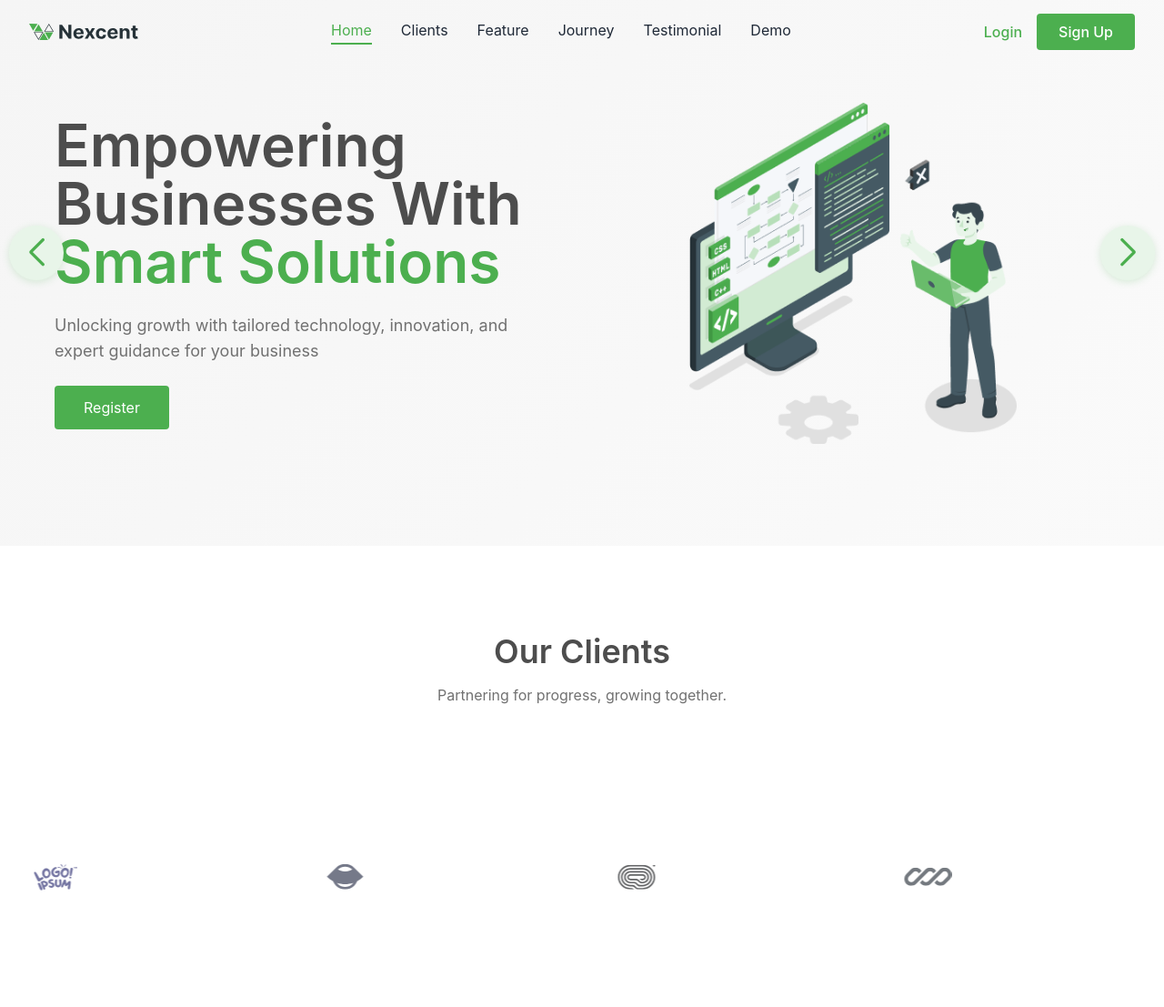
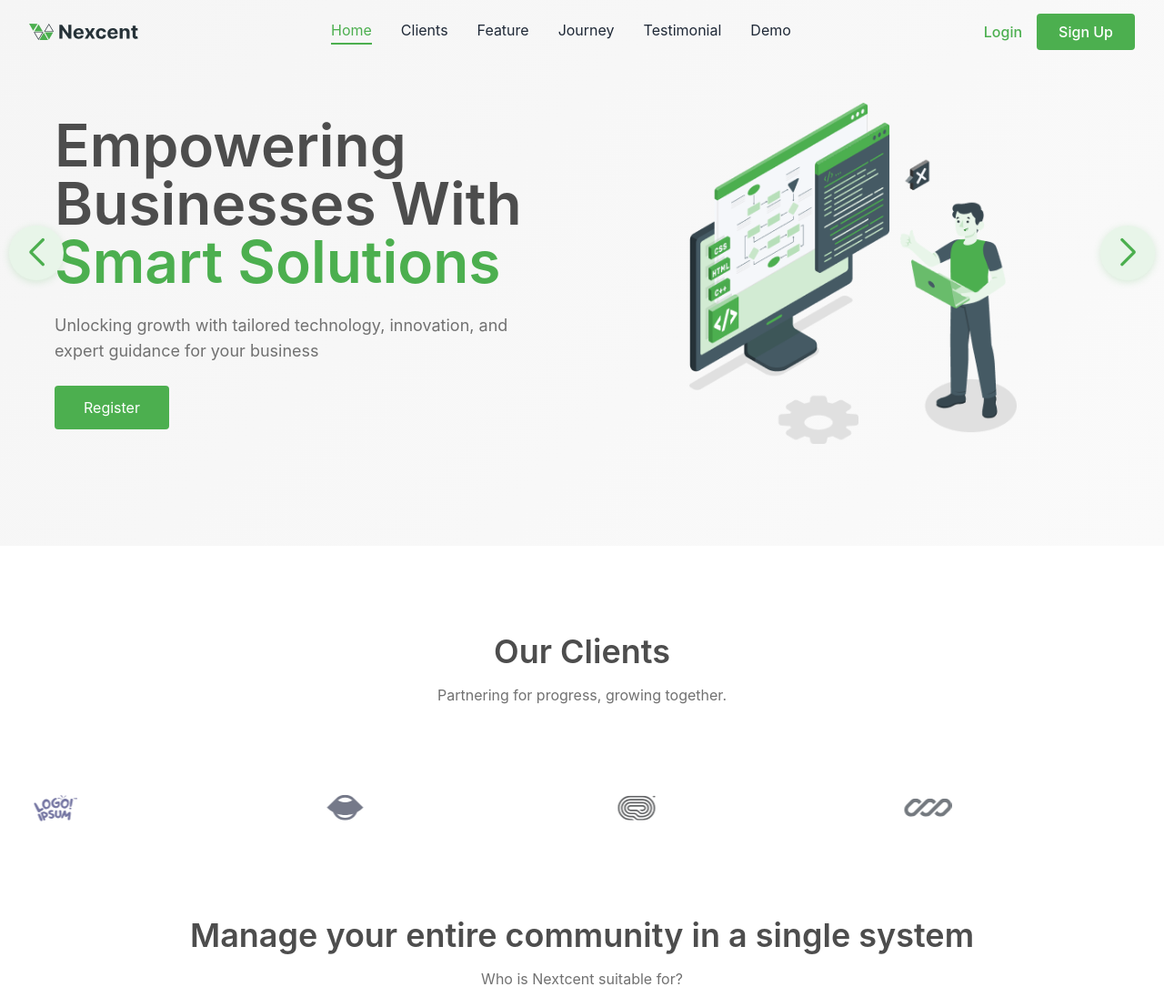
Before and after one commit to manjushapaul/nexcent, a plain HTML site: page index.html in a window 1280 px wide. Shown: the top 1107 px of the page at 91% size. Drawn offline with nearby package versions, Linux system fonts and the light colour scheme.

Commit message:
Update styles.css optimizations

```diff
--- a/styles.css
+++ b/styles.css
@@ -400,13 +400,13 @@ body {
     justify-content: center;
     padding: 40px 20px;
     height: 100%;
-    min-height: 200px; /* Prevent layout shift - CLS optimization */
+    min-height: auto; /* Prevent layout shift - CLS optimization */
 }
 
 .swiper-slide > div {
     width: 100%;
     height: 100%;
-    min-height: 200px; /* Prevent layout shift - CLS optimization */
+    min-height: auto; /* Prevent layout shift - CLS optimization */
     display: flex;
     align-items: center;
 }
```
